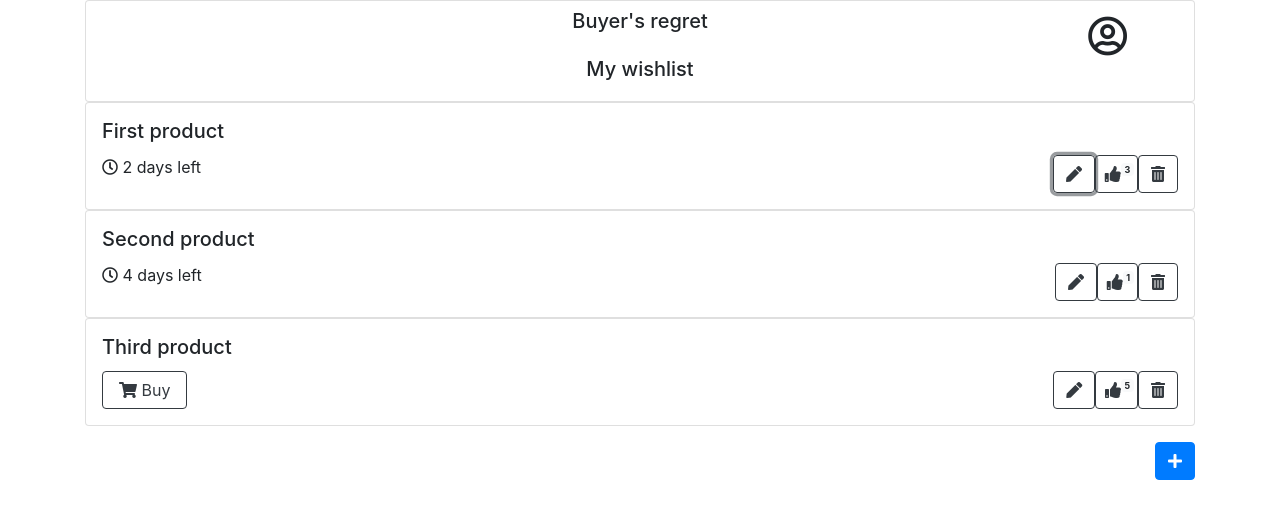
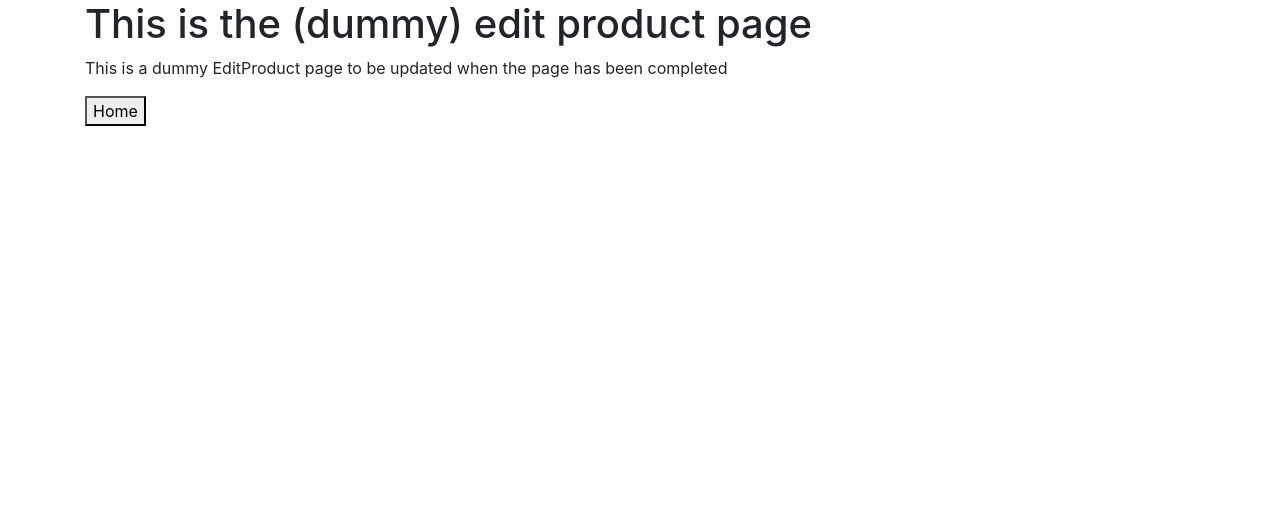
Before and after one commit to agiledev3/buyers-remorse-app, a React (Create React App) app: page / in a window 1280 px wide. Both pictures are taken after a click on the button 1074 px from the left and 174 px from the top of the page. Shown: the top 518 px of the page. Built offline with nearby package versions, Linux system fonts and the light colour scheme.

Commit message:
pageSelection component & edit-button func added

```diff
--- a/src/App.js
+++ b/src/App.js
@@ -1,6 +1,6 @@
-import { useState } from "react";
+//import { useState } from "react";
 
-import Home from "./Components/Home";
+import PageSelection from "./Components/PageSelection/PageSelection.js"
 import { Products, TestSource } from "./Products";
 
 import Container from 'react-bootstrap/Container'
@@ -9,14 +9,12 @@ import 'bootstrap/dist/css/bootstrap.min.css'
 const products = new Products(TestSource);
 
 function App() {
-  const [activePage, setActivePage] = useState(App.pages.HOME);
+  {/* const [activePage, setActivePage] = useState(App.pages.HOME); */}
   const allProducts = products.getAll();
   return (
     <Container>
       <header>
-        {activePage === App.pages.HOME && (
-          <Home allProducts={allProducts} changePage={setActivePage} />
-        )}
+        <PageSelection pages={App.pages} allProducts={allProducts}/>
       </header>
     </Container>
   );
--- a/src/Components/EditProduct/index.js
+++ b/src/Components/EditProduct/index.js
@@ -0,0 +1,13 @@
+
+
+const EditProduct = (props) => {
+    return (
+        <div>
+            <h1>This is the (dummy) edit product page</h1>
+            <p>This is a dummy EditProduct page to be updated when the page has been completed</p>
+            <button onClick={() => props.changePage(props.pages.HOME)}>Home</button>
+        </div>
+    )
+}
+
+export default EditProduct
--- a/src/Components/Home/ListItem.js
+++ b/src/Components/Home/ListItem.js
@@ -3,6 +3,10 @@ import { Card, Col, Row, Button, Badge } from 'react-bootstrap'
 
 function ListItem(prop) {
     const { id, name, daysLeft, likeCount } = prop.product;
+
+    const handleEditClick = () => {
+        prop.changePage(prop.pages.EDIT_PRODUCT)
+    }
 
     return (
         <Card className="p-3">
@@ -14,7 +18,7 @@ function ListItem(prop) {
                         <span><i className="far fa-clock"></i> {daysLeft} days left</span>}
                 </Col>
                 <Col className="text-right">
-                    <Button variant="outline-dark"><i className="fas fa-pen" ></i></Button>
+                    <Button variant="outline-dark" onClick={handleEditClick}><i className="fas fa-pen" ></i></Button>
                     <Button variant="outline-dark" style={{paddingLeft:'0.55em', paddingRight:'0.2em'}}>
                         <i className="fas fa-thumbs-up"></i>
                         <sup><Badge variant="light">{likeCount}</Badge></sup>
--- a/src/Components/Home/ProductList.js
+++ b/src/Components/Home/ProductList.js
@@ -24,7 +24,7 @@ function ProductList(props) {
                 </Card.Title>
             </Card>
             {props.allProducts.map((product) => (
-                <ListItem key={product.id} product={product}/>
+                <ListItem key={product.id} product={product} changePage={props.changePage} pages={props.pages}/>
             ))}
             <Button variant="primary" className="float-right my-3"><i className="fas fa-plus" ></i></Button>
         </div>
--- a/src/Components/Home/index.js
+++ b/src/Components/Home/index.js
@@ -3,7 +3,7 @@ import ProductList from './ProductList'
 
 const Home = (props) => {
   return (
-    <ProductList allProducts={props.allProducts}/>
+    <ProductList allProducts={props.allProducts} pages={props.pages} changePage={props.changePage}/>
   );
 };
 
--- /dev/null
+++ b/src/Components/PageSelection/PageSelection.js
@@ -0,0 +1,16 @@
+import { useState } from 'react'
+import Home from '../Home'
+import EditProduct from '../EditProduct'
+
+const PageSelection = (props) => {
+    const [selectedPage, setSelectedPage] = useState(props.pages.HOME)
+
+    return (
+        <div>
+            {selectedPage === props.pages.HOME && <Home allProducts={props.allProducts} pages={props.pages} changePage={setSelectedPage} /> }
+            {selectedPage === props.pages.EDIT_PRODUCT && <EditProduct pages={props.pages} changePage={setSelectedPage}/> }
+        </div>
+    )
+}
+
+export default PageSelection
```
Also changed, not shown: 2 other files (tests, documents, lock files or other folders).
